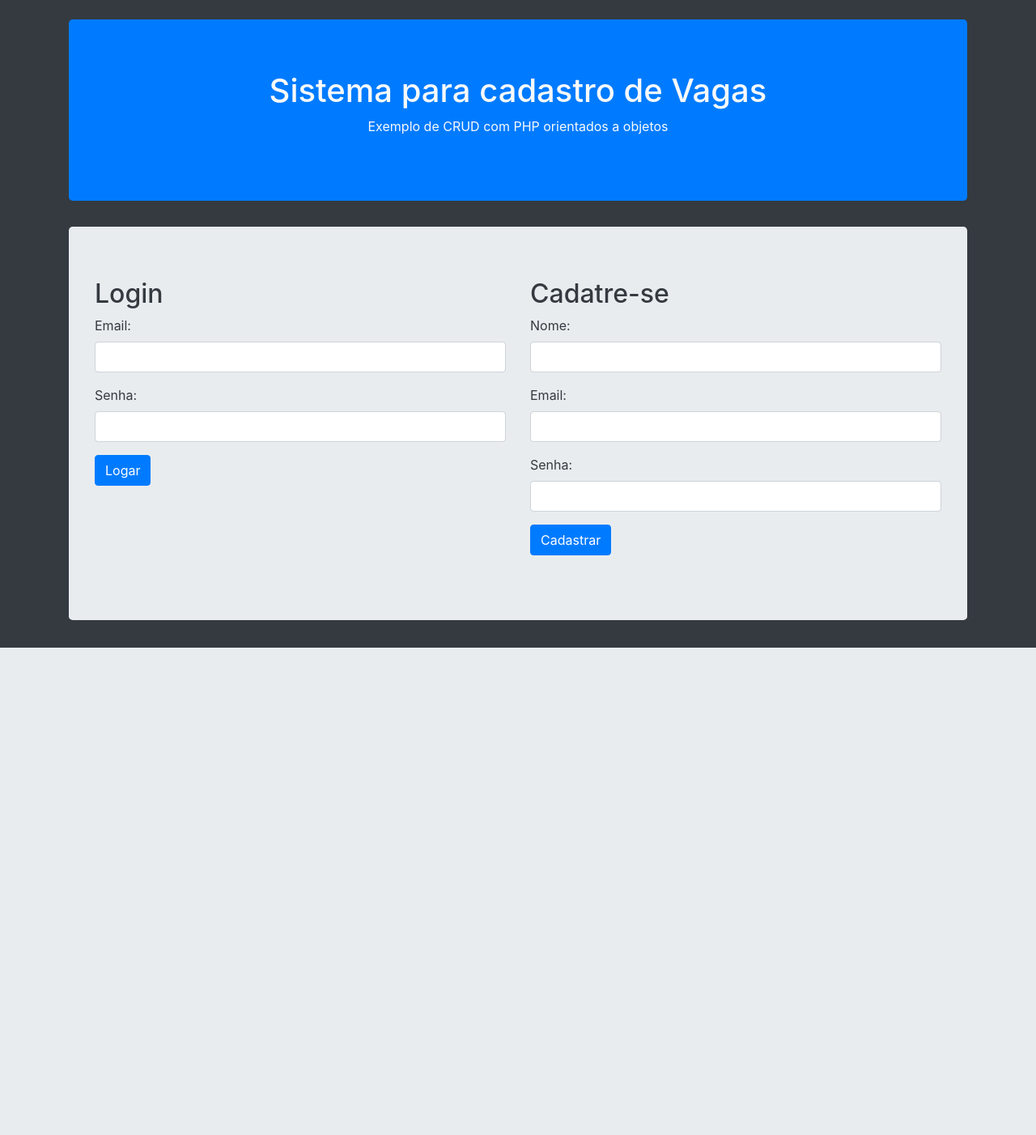
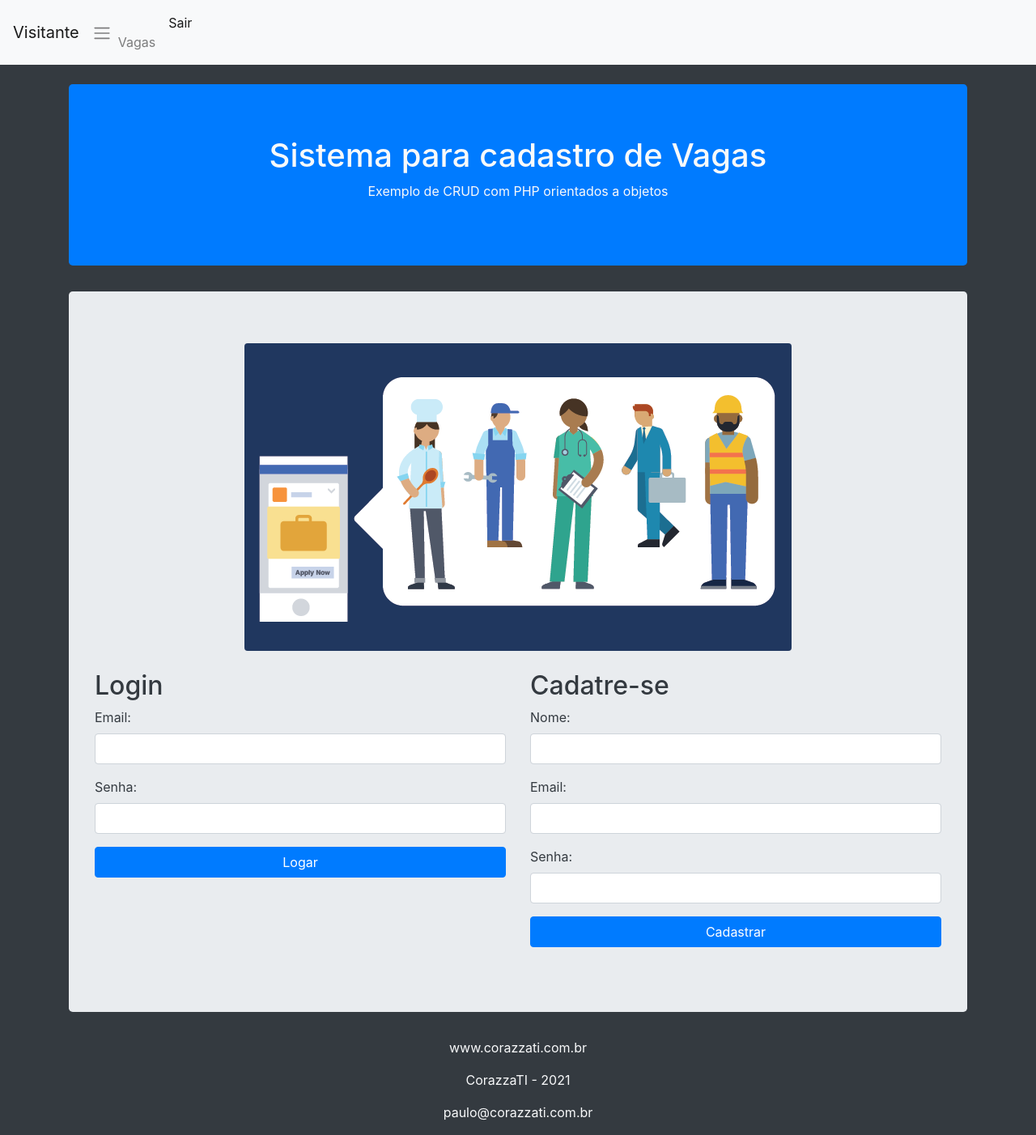
Before and after one commit to paulocorazza/crud-php, a PHP site: page / in a window 1280 px wide. Shown: the whole page at 81% size. Before the commit the page ends 800 px from the top, so only its background shows below. Run offline with PHP 8.4, Linux system fonts and the light colour scheme.

Commit message:
fim login

```diff
--- a/app/Session/login.php
+++ b/app/Session/login.php
@@ -4,10 +4,55 @@ namespace App\Session;
 
 class Login
 {
+    /** método responsável por iniciar a sessão */
+    private static function init()
+    {
+        //verifica o status da sessão
+        if(session_status() !== PHP_SESSION_ACTIVE){
+            //inicia a sessão
+            session_start();
+        }
+    }
+
+
+    /** método para login */
+    public static function login($usuario)
+    {
+        self::init();
+        $_SESSION['usuario'] = [
+            'id' => $usuario->id,
+            'nome'=> $usuario->nome,
+            'email' => $usuario->email
+        ];
+        header('location: vagas.php');
+        exit;
+    }
+
+
+    /** método para matar a sessão */
+    public static function logout()
+    {
+        self::init();
+        unset($_SESSION['usuario']);
+        header('location: index.php');
+        exit;
+    }
+
+
+
+    /** método responsável por retornar o usuário logado */
+    public static function getUsuarioLogado()
+    {
+        self::init();
+        return self::isLogged() ? $_SESSION['usuario'] : null;
+    }
+
+
     /** método responsável para verificar se o usuário está logado */
     public static function isLogged()
     {
-       return false;
+       self::init();
+       return isset($_SESSION['usuario']['id']);
     }
 
     /** método responsável por obrigar o usuário a estar logado para acessar */
--- a/includes/footer.php
+++ b/includes/footer.php
@@ -1,12 +1,18 @@
+</div>
+<!-- fechamento da div container-->
+<p class="text-center"><a href="www.corazzati.com.br" class="text-light">www.corazzati.com.br</a></p>
+<p class="text-center">CorazzaTI - <?= date('Y') ?></p>
+<p class="text-center"><a href="mailto:paulo@corazzati.com.br" class="text-light">paulo@corazzati.com.br</a></p>
+</div>
 
-    <!-- fechamento da div container-->
+<!-- Optional JavaScript -->
+<!-- jQuery first, then Popper.js, then Bootstrap JS -->
+<script src="https://code.jquery.com/jquery-3.3.1.slim.min.js"
+  integrity="sha384-q8i/X+965DzO0rT7abK41JStQIAqVgRVzpbzo5smXKp4YfRvH+8abtTE1Pi6jizo" crossorigin="anonymous"></script>
+<script src="https://cdnjs.cloudflare.com/ajax/libs/popper.js/1.14.7/umd/popper.min.js"
+  integrity="sha384-UO2eT0CpHqdSJQ6hJty5KVphtPhzWj9WO1clHTMGa3JDZwrnQq4sF86dIHNDz0W1" crossorigin="anonymous"></script>
+<script src="https://stackpath.bootstrapcdn.com/bootstrap/4.3.1/js/bootstrap.min.js"
+  integrity="sha384-JjSmVgyd0p3pXB1rRibZUAYoIIy6OrQ6VrjIEaFf/nJGzIxFDsf4x0xIM+B07jRM" crossorigin="anonymous"></script>
+</body>
 
-  </div>
-
-    <!-- Optional JavaScript -->
-    <!-- jQuery first, then Popper.js, then Bootstrap JS -->
-    <script src="https://code.jquery.com/jquery-3.3.1.slim.min.js" integrity="sha384-q8i/X+965DzO0rT7abK41JStQIAqVgRVzpbzo5smXKp4YfRvH+8abtTE1Pi6jizo" crossorigin="anonymous"></script>
-    <script src="https://cdnjs.cloudflare.com/ajax/libs/popper.js/1.14.7/umd/popper.min.js" integrity="sha384-UO2eT0CpHqdSJQ6hJty5KVphtPhzWj9WO1clHTMGa3JDZwrnQq4sF86dIHNDz0W1" crossorigin="anonymous"></script>
-    <script src="https://stackpath.bootstrapcdn.com/bootstrap/4.3.1/js/bootstrap.min.js" integrity="sha384-JjSmVgyd0p3pXB1rRibZUAYoIIy6OrQ6VrjIEaFf/nJGzIxFDsf4x0xIM+B07jRM" crossorigin="anonymous"></script>
-  </body>
 </html>
--- a/includes/formulario_login.php
+++ b/includes/formulario_login.php
@@ -1,19 +1,35 @@
+<?php
+
+$alertaLogin = strlen($alertaLogin) ? '<div class="alert alert-danger">' . $alertaLogin . '</div>' : '';
+$alertaCadastro = strlen($alertaCadastro) ? '<div class="alert alert-danger">' . $alertaCadastro . '</div>' : '';
+
+
+
+?>
+
+
 <div class="jumbotron text-dark">
     <div class="row">
         <div class="col">
+            <img src="/assets/jobs-1.png" class="rounded mx-auto d-block img-fluid">
+        </div>
+    </div>
+    <div class="row mt-4">
+        <div class="col">
             <form method="POST">
                 <h2>Login</h2>
+                <?= $alertaLogin ?>
                 <div class="form-group">
                     <label for="email">Email:</label>
-                <input type="email" class="form-control"  name="email" required>
+                    <input type="email" class="form-control" name="email" required>
                 </div>
                 <div class="form-group">
                     <label for="email">Senha:</label>
-                <input type="password" class="form-control"  name="password" required>
+                    <input type="password" class="form-control" name="senha" required>
                 </div>
 
                 <div class="form-group">
-                <button type="submit" name="acao" value="logar" class="btn btn-primary">Logar</button>
+                    <button type="submit" name="acao" value="logar" class="btn btn-primary btn-block">Logar</button>
                 </div>
             </form>
         </div>
@@ -21,22 +37,23 @@
         <div class="col">
             <form method="POST">
                 <h2>Cadatre-se</h2>
-
+                <?= $alertaCadastro ?>
                 <div class="form-group">
                     <label for="nome">Nome:</label>
                     <input type="text" name="nome" class="form-control">
                 </div>
                 <div class="form-group">
                     <label for="email">Email:</label>
-                <input type="email" class="form-control"  name="email" required>
+                    <input type="email" class="form-control" name="email" required>
                 </div>
                 <div class="form-group">
                     <label for="email">Senha:</label>
-                <input type="password" class="form-control"  name="senha" required>
+                    <input type="password" class="form-control" name="senha" required>
                 </div>
 
                 <div class="form-group">
-                <button type="submit" name="acao" value="cadastrar" class="btn btn-primary">Cadastrar</button>
+                    <button type="submit" name="acao" value="cadastrar"
+                        class="btn btn-primary btn-block">Cadastrar</button>
                 </div>
             </form>
         </div>
--- a/includes/header.php
+++ b/includes/header.php
@@ -1,24 +1,43 @@
+<?php
+
+ use App\Session\Login;
+
+ $usuarioLogado = Login::getUsuarioLogado();
+
+ $usuario = $usuarioLogado ? $usuarioLogado['nome']:'Visitante <a href="login.php" class="text-light font-weight-bold ml-2>Entrar</a>';
+
+
+?>
+
 <!doctype html>
 <html lang="pt-br">
   <head>
+  <nav class="navbar navbar-expand-lg navbar-light bg-light">
+  <a class="navbar-brand" href="#"><?= $usuario ?></a>
+  <button class="navbar-toggler" type="button" data-toggle="collapse" data-target="#navbarNav" aria-controls="navbarNav" aria-expanded="false" aria-label="Toggle navigation">
+    <span class="navbar-toggler-icon"></span>
+  </button>
+  <div class="collapse navbar-collapse" id="navbarNav">
+    <ul class="navbar-nav">
+      <li class="nav-item">
+        <a class="nav-link" href="vagas.php">Vagas</a>
+      </li>
+      <li class="nav-item active">
+        <a class="nav-link" href="logout.php">Sair</a>
+      </li>
+    </ul>
+  </div>
+</nav>
     <title>Crud PHP</title>
     <!-- Required meta tags -->
     <meta charset="utf-8">
     <meta name="viewport" content="width=device-width, initial-scale=1, shrink-to-fit=no">
-
     <!-- Bootstrap CSS -->
     <link rel="stylesheet" href="https://stackpath.bootstrapcdn.com/bootstrap/4.3.1/css/bootstrap.min.css" integrity="sha384-ggOyR0iXCbMQv3Xipma34MD+dH/1fQ784/j6cY/iJTQUOhcWr7x9JvoRxT2MZw1T" crossorigin="anonymous">
   </head>
   <body class="bg-dark text-light">
     <div class="container mt-4">
-
-    <!-- <div class="row">
-      <div class="col-md-12">
-        <h1 class="text-center">PHP Orientado a objetos</h1>
+      <div class="jumbotron bg-primary">
+          <h1 class="text-center">Sistema para cadastro de Vagas</h1>
+          <p class="text-center">Exemplo de CRUD com PHP orientados a objetos</p>
       </div>
-    </div> -->
-
-    <div class="jumbotron bg-primary">
-        <h1 class="text-center">Sistema para cadastro de Vagas</h1>
-        <p class="text-center">Exemplo de CRUD com PHP orientados a objetos</p>
-    </div>
--- a/index.php
+++ b/index.php
@@ -9,23 +9,32 @@ use App\Session\Login;
 //obriga o usuário a estar logado
 Login::requireLogout();
 
+$alertaLogin = '';
+$alertaCadastro = '';
+
 if(isset($_POST['acao'])){
 
     switch($_POST['acao']){
         case 'logar':
 
+            //busca o usuario pelo email
             $usuario = Usuario::getUsuarioPorEmail($_POST['email']);
 
-            if(!$usuario instanceof Usuario){
+            if(!$usuario instanceof Usuario || !password_verify($_POST['senha'], $usuario->senha)){
+                $alertaLogin = 'E-mail ou senha não conferem!';
                 break;
             }
 
-            echo '<pre>';
-            print_r($usuario);
-            echo '</pre>'; exit;
+            Login::login($usuario);
 
         case 'cadastrar':
             if(isset($_POST['nome'],$_POST['email'],$_POST['senha'])){
+
+                $usuario = Usuario::getUsuarioPorEmail($_POST['email']);
+                if($usuario instanceof Usuario){
+                    $alertaCadastro = 'O email cadastrado já está em uso!';
+                    break;
+                }
 
                 $usuario = new Usuario();
                 $usuario->nome = $_POST['nome'];
@@ -33,9 +42,7 @@ if(isset($_POST['acao'])){
                 $usuario->senha =  password_hash($_POST['senha'], PASSWORD_DEFAULT);
                 $usuario->cadastrar();
 
-                echo '<pre>';
-                print_r($usuario);
-                echo '</pre>'; exit;
+                Login::login($usuario);
 
             }
 
```
Also changed, not shown: includes/formulario.php (+17 -17 lines), logout.php (added, +8 -0 lines), assets/jobs-1.png (added). Lines whose indentation alone changed are shown as unchanged.
